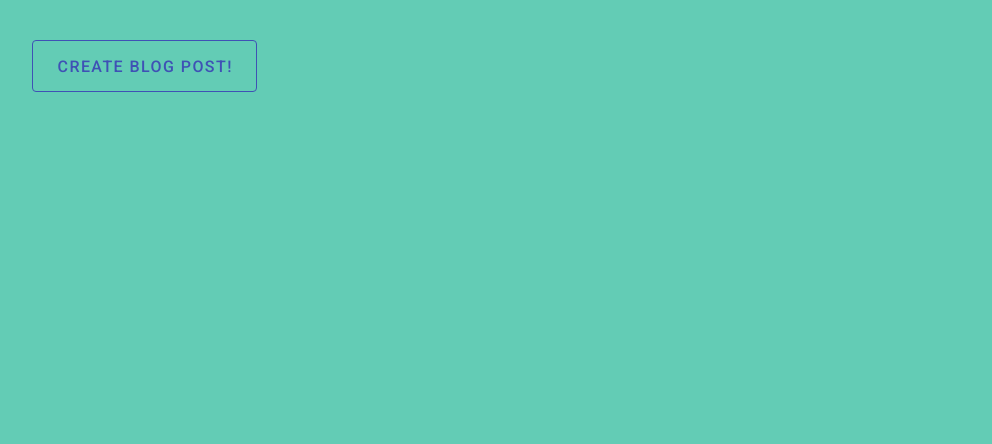
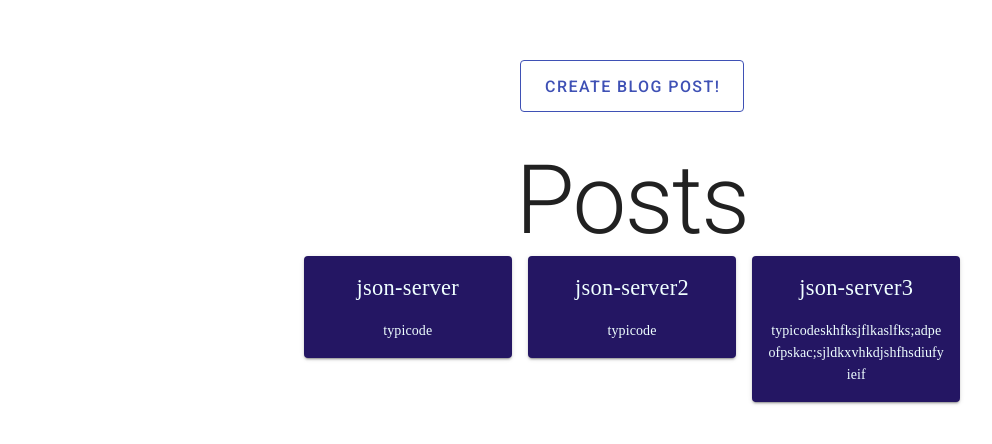
Before and after one commit to DSProject1/frontend, a Nuxt app: page / in a window 1280 px wide. Shown: the top 444 px of the page, without its empty margins (8-1000 px from the left). Built offline with nearby package versions, Linux system fonts and the light colour scheme; data requests are answered from the project's data file.

Commit message:
Add posts to main page

```diff
--- a/db.json
+++ b/db.json
@@ -1,6 +1,8 @@
 {
   "posts": [
-    { "id": 1, "title": "json-server", "body": "typicode" }
+    { "id": 1, "title": "json-server", "body": "typicode" },
+    { "id": 2, "title": "json-server2", "body": "typicode" },
+    { "id": 3, "title": "json-server3", "body": "typicodeskhfksjflkaslfks;adpeofpskac;sjldkxvhkdjshfhsdiufyieif" }
   ],
   "comments": [
     { "id": 1, "body": "some comment", "postId": 1 }
--- a/package.json
+++ b/package.json
@@ -9,6 +9,7 @@
     "generate": "nuxt generate"
   },
   "dependencies": {
+    "axios": "^0.20.0",
     "nuxt": "^2.14.0"
   },
   "devDependencies": {
--- a/pages/index.vue
+++ b/pages/index.vue
@@ -1,14 +1,70 @@
 <template>
-  <nuxt-link to="/create">
-    <HeroButton></HeroButton>
-  </nuxt-link>
+  <v-app>
+  <v-container fluid class="my-5">
+    <v-row
+      align="center"
+      justify="center"
+      >
+      <nuxt-link to="/create">
+        <HeroButton></HeroButton>
+      </nuxt-link>
+    </v-row>
+
+    <v-row
+      align="center"
+      justify="center"
+    >
+      <v-card class="d-flex align-content-center flex-wrap transparent" flat>
+        <h1 class="intro display-4">
+          Posts
+        </h1>
+      </v-card>
+    </v-row>
+    <v-row
+      align="center"
+      justify="center"
+      >
+      <v-card
+        class="d-flex align-content-center transparent"
+        flat
+        min-height="200"
+        >
+        <v-flex xs12 sm6 md4 lg4 v-for="post in posts" :key="post.id">
+          <v-card class="text-center ma-2 " max-width="344" color="#241663">
+            <v-card-title class="justify-center" style="font-family: 'Poppins';font-style: normal;color: #EFFFFF; font-weight: 30; font-size: 140%;">
+              {{post.title}}
+            </v-card-title>
+            <v-card-text style="font-family: 'Poppins';font-style: normal;color: #EFFFFF;">
+              {{post.body}}
+            </v-card-text>
+          </v-card>
+        </v-flex>
+      </v-card>
+    </v-row>
+  </v-container>
+  </v-app>
 </template>
 
 <script>
+import axios from 'axios';
 import HeroButton from '@/components/HeroButton.vue';
 export default {
   components: {
     HeroButton,
   },
+  data() {
+    return {
+      posts: []
+    }
+  },
+  async created() {
+    try {
+      const res = await axios.get(`http://localhost:3004/posts`)
+
+      this.posts = res.data;
+    } catch(e) {
+      console.error(e)
+    }
+  },
 }
 </script>
```
Also changed, not shown: 1 other file (tests, documents, lock files or other folders).
